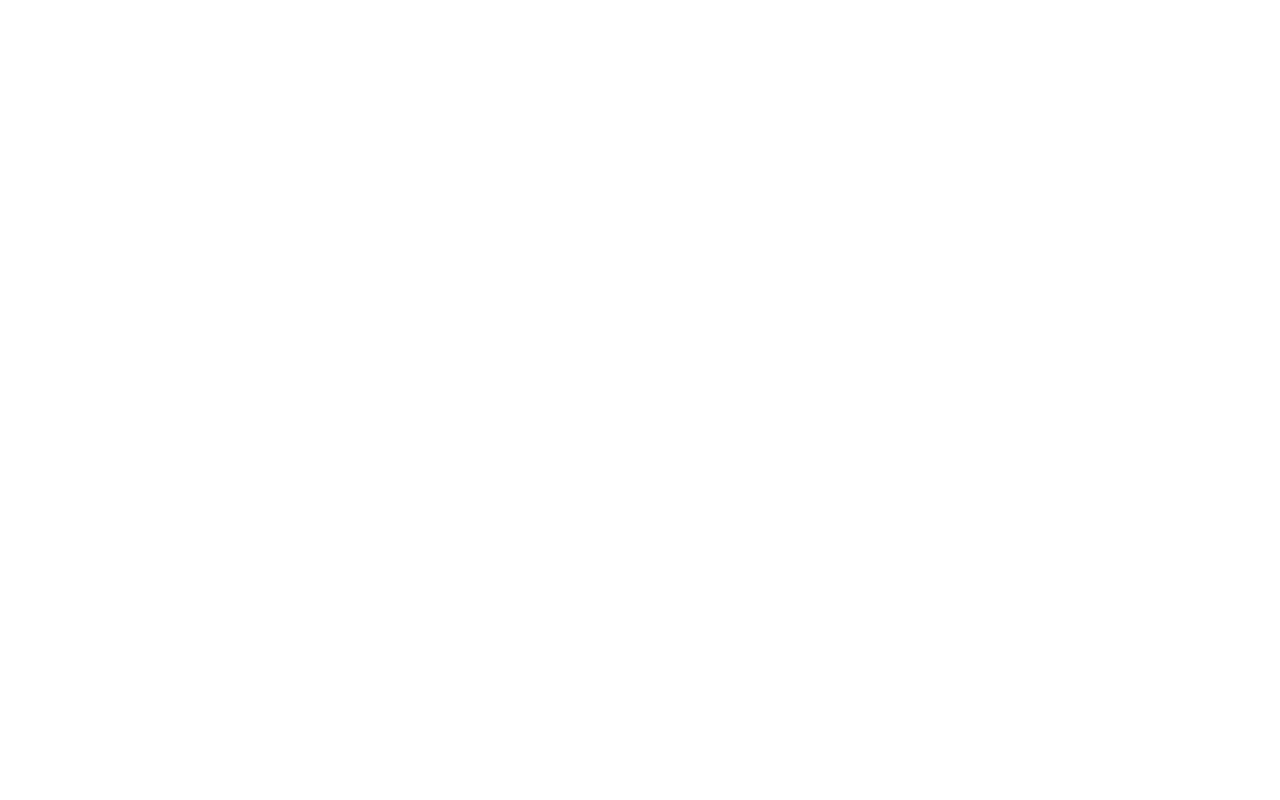
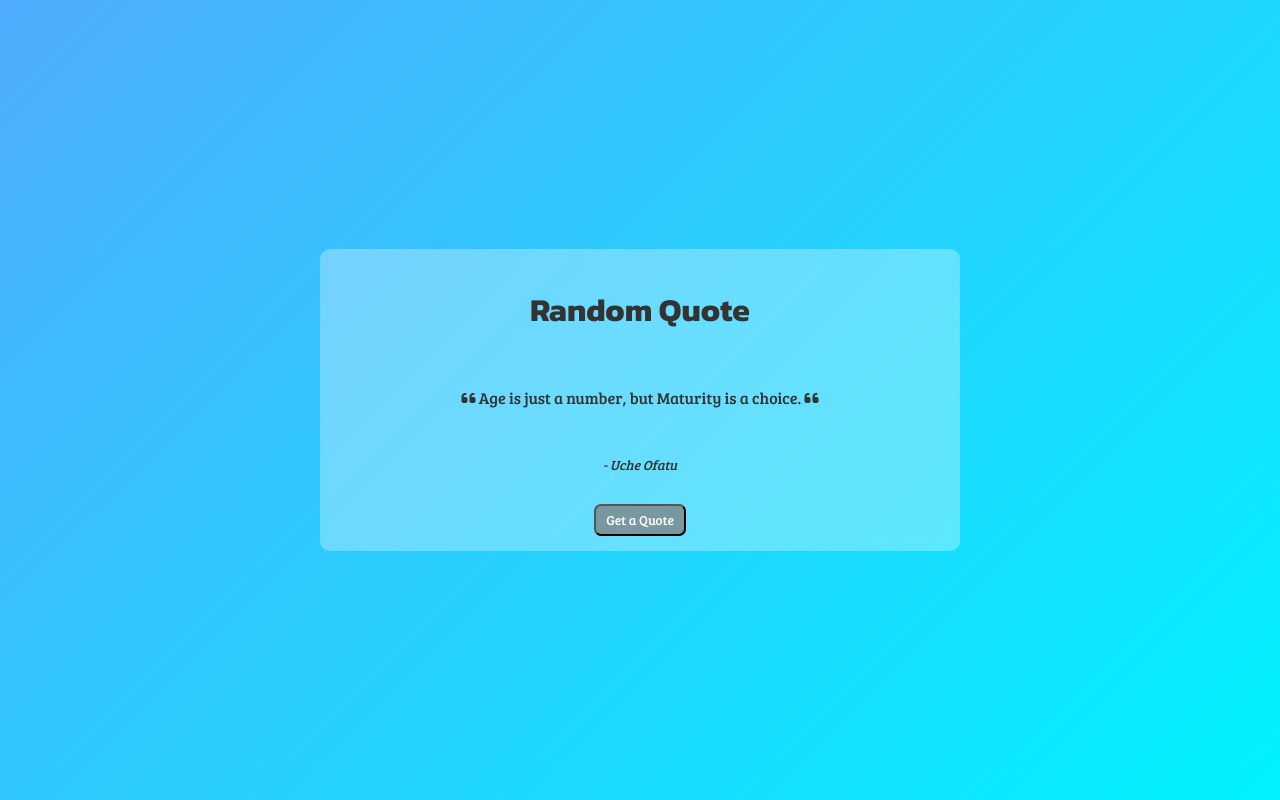
Before and after one commit to Macnelson9/random-quote-generator, a plain HTML site: page index.html in a window 1280 px wide. Drawn offline with Linux system fonts and the light colour scheme; a web font is replaced by a local one.

Commit message:
Improve the structure and layout of the page

```diff
--- a/index.html
+++ b/index.html
@@ -6,6 +6,25 @@
     <title>Random Quotes || 100-JS-Projects</title>
     <link rel="stylesheet" href="styles.css" />
     <script defer src="script.js"></script>
+    <script
+      src="https://kit.fontawesome.com/e8c22a66c1.js"
+      crossorigin="anonymous"
+    ></script>
   </head>
-  <body></body>
+  <body>
+    <div class="body-container">
+      <div class="quote-container">
+        <h1>Random Quote</h1>
+
+        <p class="quote" id="quote">
+          <i class="fa-solid fa-quote-left" id="icon"></i> Age is just a number,
+          but Maturity is a choice.
+          <i class="fa-solid fa-quote-left" id="icon"></i>
+        </p>
+        <p class="quote-author" id="quote-author">- Uche Ofatu</p>
+
+        <button id="get-Quote" type="button">Get a Quote</button>
+      </div>
+    </div>
+  </body>
 </html>
--- a/styles.css
+++ b/styles.css
@@ -1,5 +1,92 @@
+@import url('https://fonts.googleapis.com/css2?family=Kanit:ital,wght@0,100;0,200;0,300;0,400;0,500;0,600;0,700;0,800;0,900;1,100;1,200;1,300;1,400;1,500;1,600;1,700;1,800;1,900&family=Syne+Mono&display=swap');
+@import url('https://fonts.googleapis.com/css2?family=Bree+Serif&display=swap');
+
 *,
 *::before,
 *::after {
   box-sizing: border-box;
 }
+
+body {
+  margin: 0;
+  font-family: 'Kanit', serif;
+  font-weight: 400;
+  font-style: normal;
+  font-size: 16px;
+  line-height: 1.5;
+  color: #333;
+  background: linear-gradient(135deg, #4facfe, #00f2fe);
+}
+
+p {
+  font-family: 'Bree Serif', sans-serif;
+  animation: appear 1s ease;
+}
+
+button {
+  border-radius: 7px;
+  /* background: #4facfe; */
+  background: rgba(128, 128, 128, 0.753);
+  font-family: 'Bree Serif', sans-serif;
+  padding: 5px 10px;
+  cursor: pointer;
+  color: #fff;
+}
+
+button:hover {
+  background: rgb(184, 184, 184);
+  box-shadow: 5px 5px 10px rgba(0, 0, 0, 0.5);
+  animation: slideUp 1s ease;
+}
+
+.body-container {
+  display: flex;
+  justify-content: center;
+  align-items: center;
+  height: 100vh;
+}
+
+.quote-container {
+  background: rgb(255, 255, 255, 0.3);
+  backdrop-filter: blur(5px);
+  padding: 15px 35px;
+  border-radius: 10px;
+  display: flex;
+  flex-direction: column;
+  justify-content: center;
+  align-items: center;
+  gap: 15px;
+  width: 50%;
+}
+
+.quote-author {
+  font-style: italic;
+  font-size: 0.85rem;
+  animation: appear 1s ease;
+}
+
+#icon {
+  animation: appear 1s ease;
+}
+
+@keyframes slideUp {
+  0% {
+    transform: translateY(0%);
+  }
+  50% {
+    transform: translateY(-30%);
+  }
+
+  100% {
+    transform: translateY(0%);
+  }
+}
+
+@keyframes appear {
+  0% {
+    opacity: 0;
+  }
+  100% {
+    opacity: 1;
+  }
+}
```
